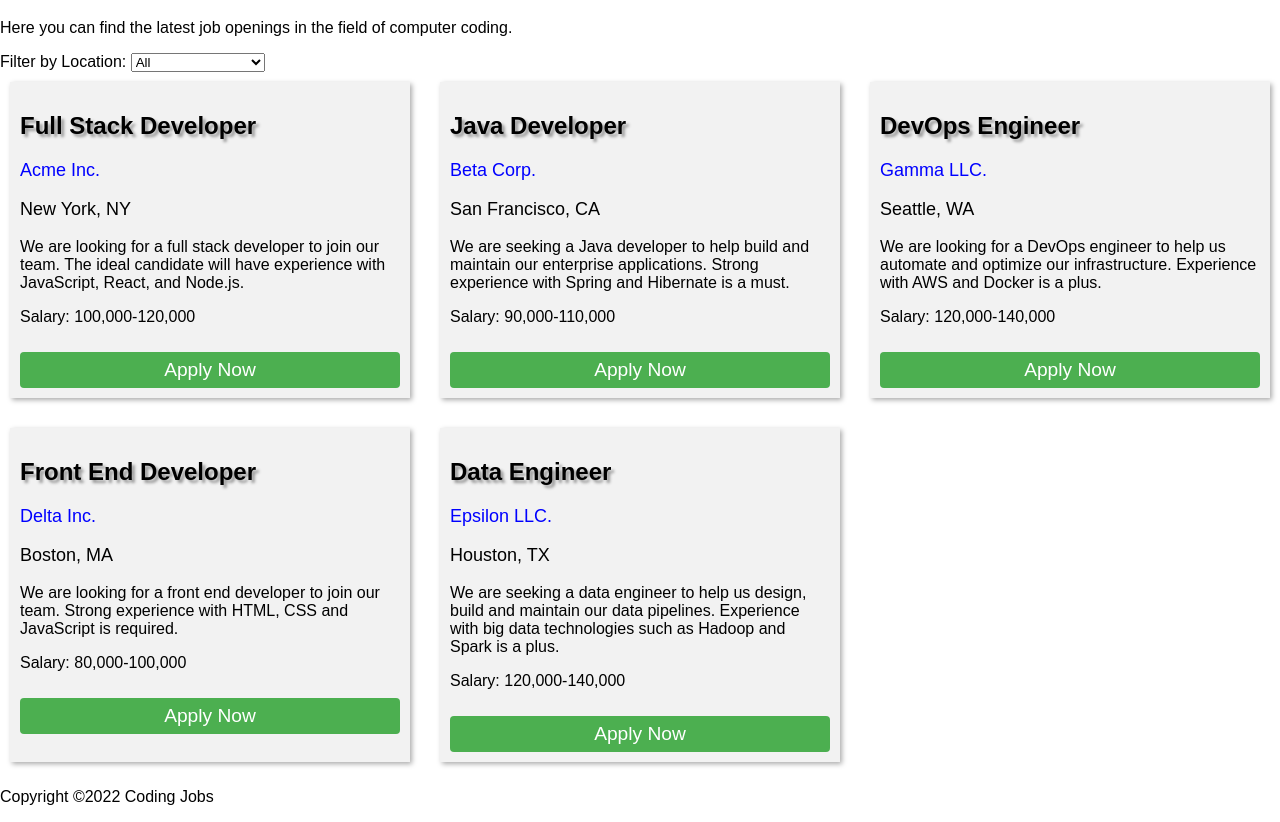
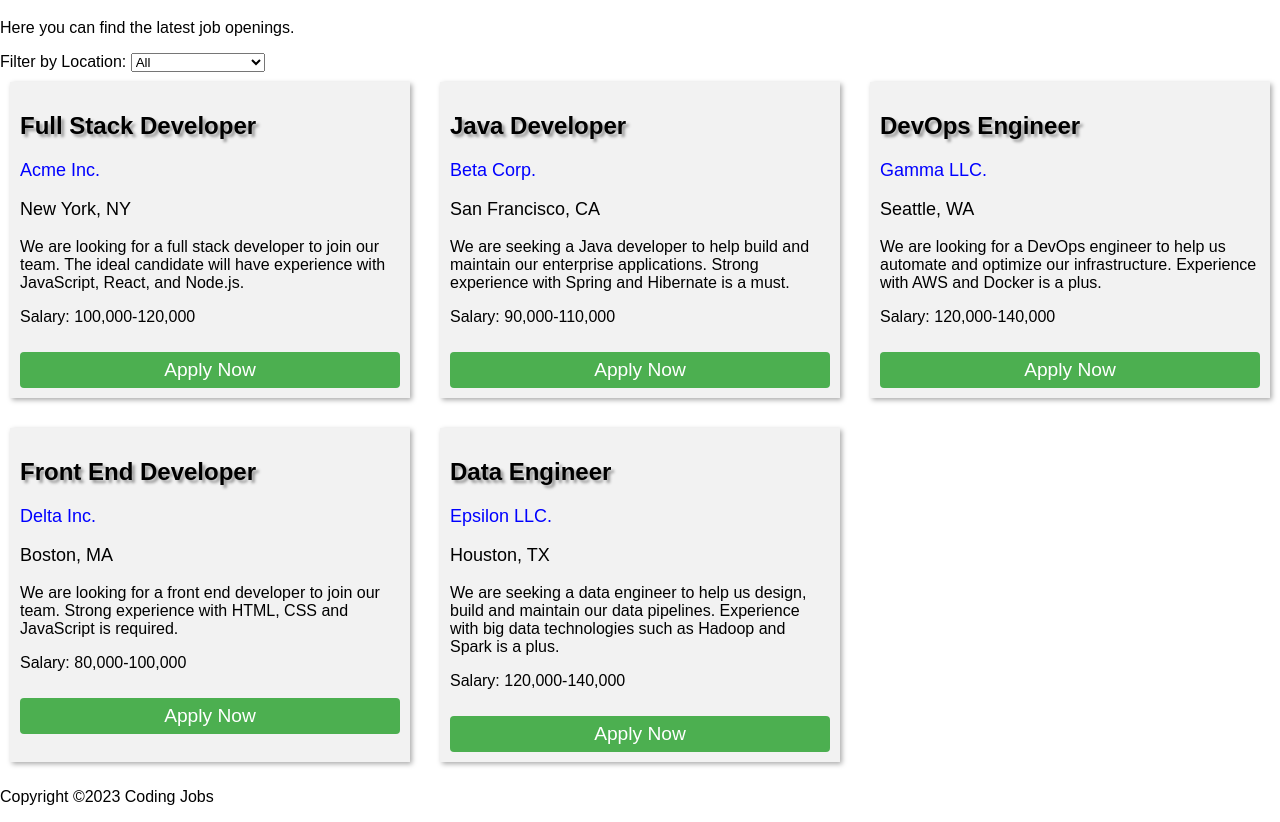
Before and after one commit to jergra/chatgpt-website-nick-white, a plain HTML site: page index.html in a window 1280 px wide. Shown: the part 107-929 px from the top of the page. Drawn offline with Linux system fonts and the light colour scheme.

Commit message:
minor changes

```diff
--- a/index.html
+++ b/index.html
@@ -17,7 +17,7 @@
 
   <main>
     <h1>Welcome to Coding Jobs</h1>
-    <p>Here you can find the latest job openings in the field of computer coding.</p>
+    <p>Here you can find the latest job openings.</p>
 
     <div id="filter-container">
       <label for="location-filter">Filter by Location:</label>
@@ -38,7 +38,7 @@
   </main>
 
   <footer>
-    <p>Copyright ©2022 Coding Jobs</p>
+    <p>Copyright ©2023 Coding Jobs</p>
   </footer>
 </body>
 </html>
```
Also changed, not shown: readme.txt.
